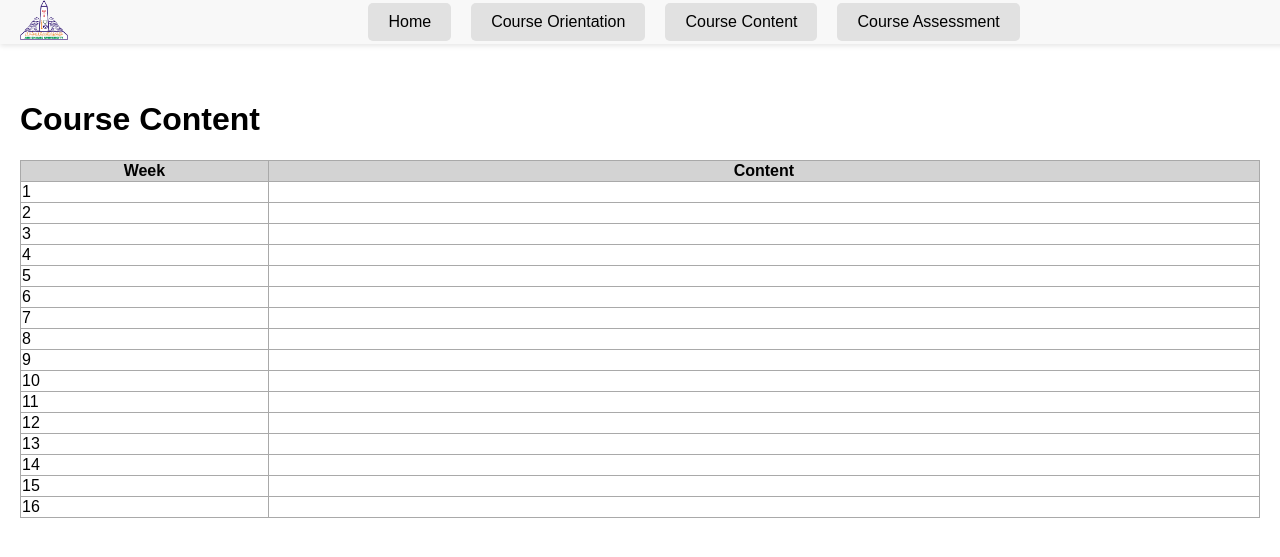
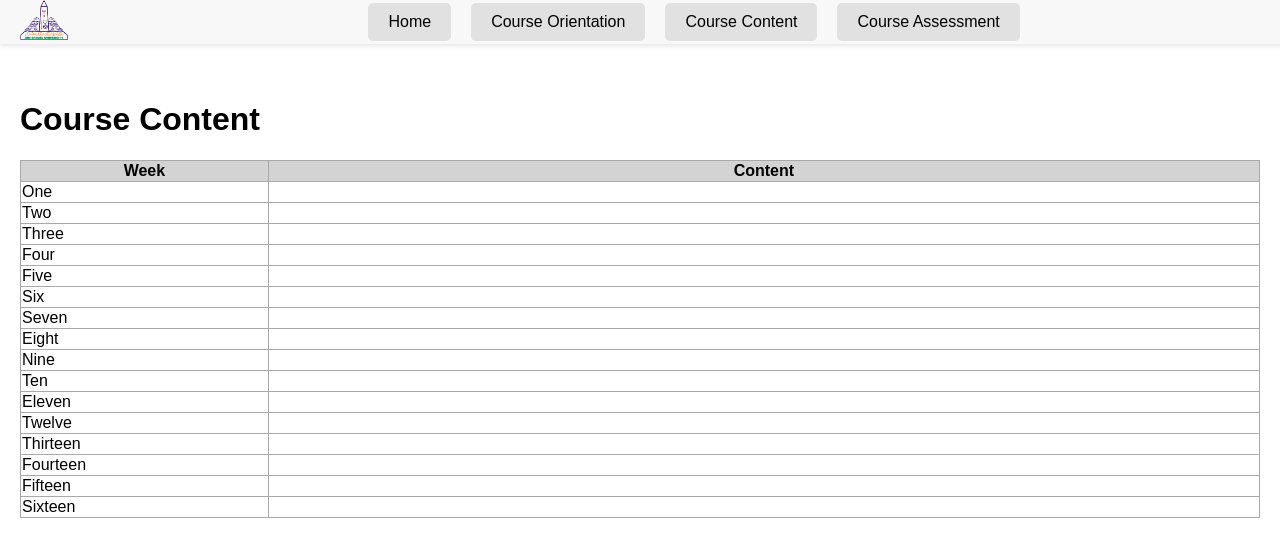
Before and after one commit to nessmadiab/nessmadiab.github.io, a Jekyll site: the page built from content.md, in a window 1280 px wide. Shown: the top 557 px of the page. Built offline with Jekyll 4.4.1, drawn with Linux system fonts in a browser that asks for light colours.

Commit message:
Update content.md

```diff
--- a/content.md
+++ b/content.md
@@ -14,67 +14,67 @@ title: "Course Content"
   </thead>
   <tbody>
     <tr>
-      <td style="border: 1px solid darkgrey;">1</td>
+      <td style="border: 1px solid darkgrey;">One</td>
       <td style="border: 1px solid darkgrey;"></td>
     </tr>
     <tr>
-      <td style="border: 1px solid darkgrey;">2</td>
+      <td style="border: 1px solid darkgrey;">Two</td>
       <td style="border: 1px solid darkgrey;"></td>
     </tr>
     <tr>
-      <td style="border: 1px solid darkgrey;">3</td>
+      <td style="border: 1px solid darkgrey;">Three</td>
       <td style="border: 1px solid darkgrey;"></td>
     </tr>
     <tr>
-      <td style="border: 1px solid darkgrey;">4</td>
+      <td style="border: 1px solid darkgrey;">Four</td>
       <td style="border: 1px solid darkgrey;"></td>
     </tr>
     <tr>
-      <td style="border: 1px solid darkgrey;">5</td>
+      <td style="border: 1px solid darkgrey;">Five</td>
       <td style="border: 1px solid darkgrey;"></td>
     </tr>
     <tr>
-      <td style="border: 1px solid darkgrey;">6</td>
+      <td style="border: 1px solid darkgrey;">Six</td>
       <td style="border: 1px solid darkgrey;"></td>
     </tr>
     <tr>
-      <td style="border: 1px solid darkgrey;">7</td>
+      <td style="border: 1px solid darkgrey;">Seven</td>
       <td style="border: 1px solid darkgrey;"></td>
     </tr>
     <tr>
-      <td style="border: 1px solid darkgrey;">8</td>
+      <td style="border: 1px solid darkgrey;">Eight</td>
       <td style="border: 1px solid darkgrey;"></td>
     </tr>
     <tr>
-      <td style="border: 1px solid darkgrey;">9</td>
+      <td style="border: 1px solid darkgrey;">Nine</td>
       <td style="border: 1px solid darkgrey;"></td>
     </tr>
     <tr>
-      <td style="border: 1px solid darkgrey;">10</td>
+      <td style="border: 1px solid darkgrey;">Ten</td>
       <td style="border: 1px solid darkgrey;"></td>
     </tr>
     <tr>
-      <td style="border: 1px solid darkgrey;">11</td>
+      <td style="border: 1px solid darkgrey;">Eleven</td>
       <td style="border: 1px solid darkgrey;"></td>
     </tr>
     <tr>
-      <td style="border: 1px solid darkgrey;">12</td>
+      <td style="border: 1px solid darkgrey;">Twelve</td>
       <td style="border: 1px solid darkgrey;"></td>
     </tr>
     <tr>
-      <td style="border: 1px solid darkgrey;">13</td>
+      <td style="border: 1px solid darkgrey;">Thirteen</td>
       <td style="border: 1px solid darkgrey;"></td>
     </tr>
     <tr>
-      <td style="border: 1px solid darkgrey;">14</td>
+      <td style="border: 1px solid darkgrey;">Fourteen</td>
       <td style="border: 1px solid darkgrey;"></td>
     </tr>
     <tr>
-      <td style="border: 1px solid darkgrey;">15</td>
+      <td style="border: 1px solid darkgrey;">Fifteen</td>
       <td style="border: 1px solid darkgrey;"></td>
     </tr>
     <tr>
-      <td style="border: 1px solid darkgrey;">16</td>
+      <td style="border: 1px solid darkgrey;">Sixteen</td>
       <td style="border: 1px solid darkgrey;"></td>
     </tr>
   </tbody>
```
